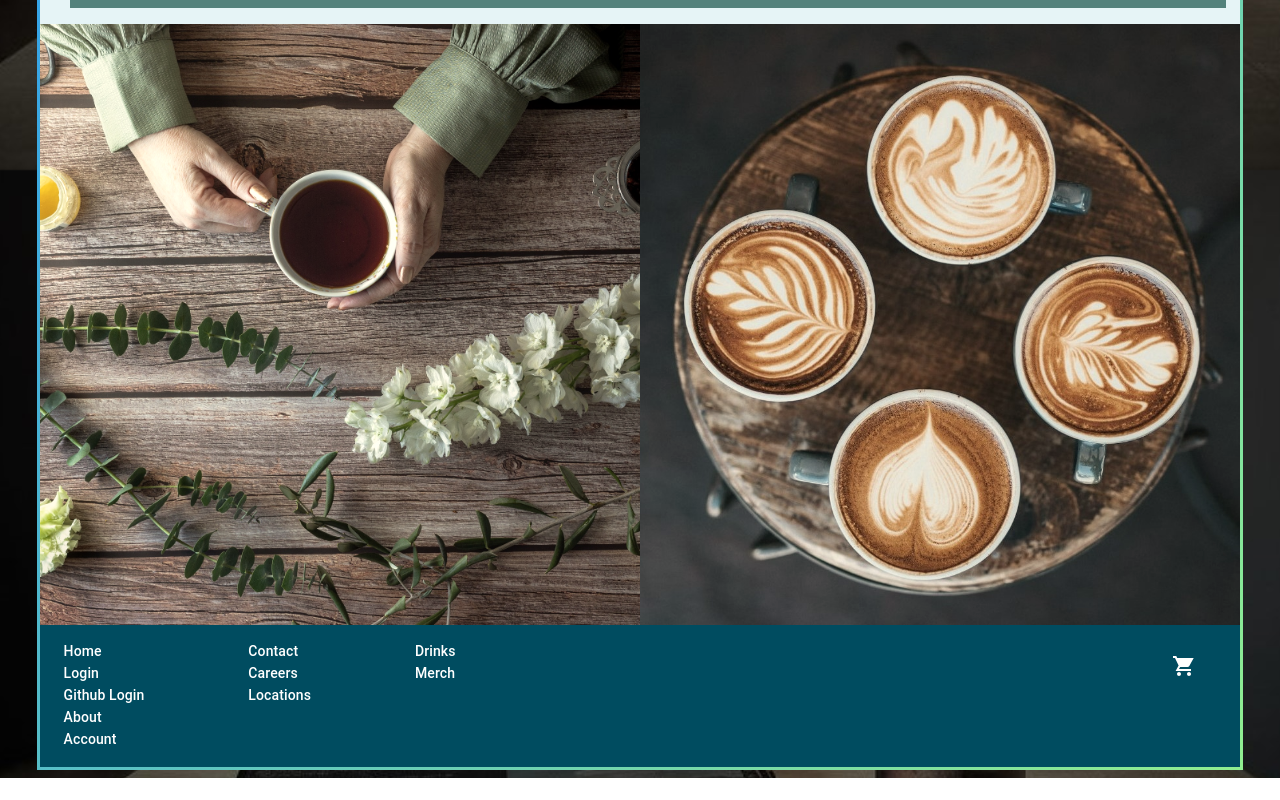
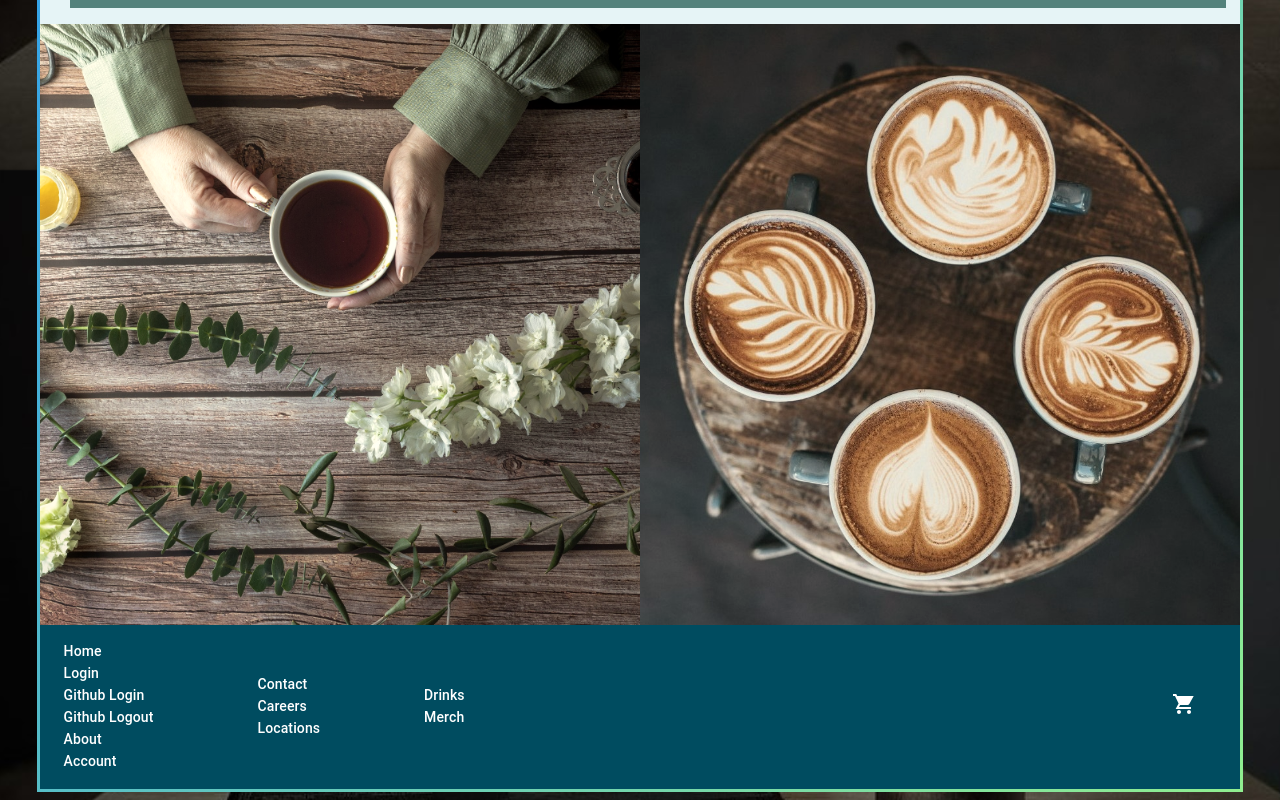
Before and after one commit to joedelbalzo/jdbportfolio, a React app: page /#/scriptforjava in a window 1280 px wide. Shown: the part 630-1430 px from the top of the page. Before the commit the page ends 1408 px from the top, so only its background shows below. Built offline with nearby package versions, Linux system fonts and the light colour scheme; no server answers; grey boxes are pictures that could not be loaded.

Commit message:
footer fixes

```diff
--- a/src/ScriptForJava/About/AboutContact.js
+++ b/src/ScriptForJava/About/AboutContact.js
@@ -9,14 +9,14 @@ const AboutContact = () => {
       <Typography
         sx={{
           fontFamily: "verdana",
-          fontSize: "1.5rem",
+          fontSize: "calc(12px + 1vw)",
           mx: "auto",
           marginTop: "1rem",
           marginBottom: "1rem",
-          maxWidth: "50%",
+          maxWidth: "70%",
         }}
       >
-        <h3>Please contact us at:</h3>
+        <h3 style={{ color: "black" }}>Please contact us at:</h3>
         <li style={{ listStyleType: "none" }}>
           Phone: <a href="tel:240-441-7689">240-441-7689</a>
         </li>
--- a/src/ScriptForJava/FooterNav.js
+++ b/src/ScriptForJava/FooterNav.js
@@ -1,14 +1,12 @@
 import { useSelector } from "react-redux";
-import { useNavigate, Link, useParams } from "react-router-dom";
-
-import * as React from "react";
+import { useNavigate, Link, useParams, useLocation } from "react-router-dom";
+import React, { useEffect } from "react";
 import { styled, alpha } from "@mui/material/styles";
 import AppBar from "@mui/material/AppBar";
 import Box from "@mui/material/Box";
 import Toolbar from "@mui/material/Toolbar";
 import IconButton from "@mui/material/IconButton";
 import Typography from "@mui/material/Typography";
-import InputBase from "@mui/material/InputBase";
 import Badge from "@mui/material/Badge";
 import MenuItem from "@mui/material/MenuItem";
 import Menu from "@mui/material/Menu";
@@ -33,29 +31,45 @@ const Search = styled("div")(({ theme }) => ({
   },
 }));
 
-const SearchIconWrapper = styled("div")(({ theme }) => ({
-  padding: theme.spacing(0, 2),
-  height: "100%",
-  position: "absolute",
-  pointerEvents: "none",
-  display: "flex",
-  alignItems: "center",
-  justifyContent: "center",
-}));
+const menuItems = [
+  { label: "Home", href: "/scriptforjava/home" },
+  { label: "Login", href: "/scriptforjava/login", display: { xs: "none", sm: "flex" } },
+  {
+    label: "Github Login",
+    href: `https://github.com/login/oauth/authorize?client_id=${window.client_id}`,
+    display: { xs: "none", sm: "flex" },
+  },
+  { label: "Github Logout", href: "/scriptforjava/logout", display: { xs: "none", sm: "flex" } },
+  { label: "About", href: "/scriptforjava/about", display: { xs: "none", sm: "flex" } },
+  { label: "Account", href: "/scriptforjava/account", display: { xs: "none", sm: "flex" } },
+  { label: "Contact", href: "/scriptforjava/about/contact", display: { xs: "none", sm: "flex" } },
+  { label: "Careers", href: "/scriptforjava/about/careers", display: { xs: "none", sm: "flex" } },
+  {
+    label: "Locations",
+    href: "/scriptforjava/about/locations",
+    display: { xs: "none", sm: "flex" },
+  },
+  { label: "Drinks", href: "/scriptforjava/drinks", display: { xs: "none", sm: "flex" } },
+  { label: "Merch", href: "/scriptforjava/merch", display: { xs: "none", sm: "flex" } },
+];
 
-const StyledInputBase = styled(InputBase)(({ theme }) => ({
-  color: "inherit",
-  "& .MuiInputBase-input": {
-    padding: theme.spacing(1, 1, 1, 0),
-    // vertical padding + font size from searchIcon
-    paddingLeft: `calc(1em + ${theme.spacing(4)})`,
-    transition: theme.transitions.create("width"),
-    width: "100%",
-    [theme.breakpoints.up("md")]: {
-      width: "20ch",
-    },
-  },
-}));
+const getCartLength = (cart) => {
+  let sum = 0;
+  // cart.lineItems.forEach((product) => {
+  //   sum += product.quantity;
+  // });
+  return sum;
+};
+
+const ScrollToTop = () => {
+  const { pathname } = useLocation();
+
+  useEffect(() => {
+    window.scrollTo(0, 0);
+  }, [pathname]);
+
+  return null;
+};
 
 export default function FooterNav() {
   const { auth, cart } = useSelector((state) => state);
@@ -82,14 +96,6 @@ export default function FooterNav() {
 
   const handleMobileMenuOpen = (event) => {
     setMobileMoreAnchorEl(event.currentTarget);
-  };
-
-  const getCartLength = () => {
-    let sum = 0;
-    // cart.lineItems.forEach((product) => {
-    //   sum += product.quantity;
-    // });
-    return sum;
   };
 
   const search = (ev) => {
@@ -176,14 +182,16 @@ export default function FooterNav() {
   );
 
   return (
-    <Box sx={{ flexGrow: 10, maxHeight: 1000, display: "flex" }}>
-      <AppBar position="static" style={{ background: "#004C60", display: "flex" }}>
+    <Box sx={{ flexGrow: 10, maxHeight: 1000 }}>
+      <ScrollToTop />
+      <AppBar position="static" style={{ background: "#004C60" }}>
         <Toolbar
           sx={{
-            alignItems: "flex-start",
-            justifyContent: "flex-start",
+            alignItems: "center",
+            justifyContent: "center",
             paddingTop: "1rem",
             paddingBottom: "1rem",
+            display: "flex",
           }}
         >
           <div
@@ -196,77 +204,17 @@ export default function FooterNav() {
               marginRight: 100,
             }}
           >
+            {menuItems.slice(0, 6).map((item) => (
               <Typography
+                key={item.label}
+                component={Link}
+                to={item.href}
                 variant="subtitle2"
-              // component="a"
-              href="/#/scriptforjava/home"
-              sx={{ textDecoration: "none", marginRight: 0.5, color: "white" }}
+                sx={{ textDecoration: "none", marginRight: 0.5, color: "white", ...item.display }}
               >
-              Home
+                {item.label}
               </Typography>
-            <Typography
-              variant="subtitle2"
-              href="/#/scriptforjava/login"
-              // component="a"
-              sx={{
-                display: { xs: "none", sm: "flex" },
-                textDecoration: "none",
-                marginRight: 0.5,
-                color: "white",
-              }}
-            >
-              Login
-            </Typography>
-            <Typography
-              variant="subtitle2"
-              href="/#/scriptforjava/merch"
-              // component="a"
-              sx={{
-                display: { xs: "none", sm: "flex" },
-                textDecoration: "none",
-                marginRight: 0.5,
-                color: "white",
-              }}
-            >
-              {!auth ? (
-                <a
-                  href={`https://github.com/login/oauth/authorize?client_id=${window.client_id}`}
-                  style={{ color: "white", textDecoration: "none" }}
-                >
-                  Github Login
-                </a>
-              ) : (
-                <Link to="/scriptforjava/logout" style={{ color: "white", textDecoration: "none" }}>
-                  Github Logout
-                </Link>
-              )}
-            </Typography>
-            <Typography
-              variant="subtitle2"
-              // component="a"
-              href="/#/scriptforjava/about"
-              sx={{
-                display: { xs: "none", sm: "flex" },
-                textDecoration: "none",
-                marginRight: 0.5,
-                color: "white",
-              }}
-            >
-              About
-            </Typography>
-            <Typography
-              variant="subtitle2"
-              // component="a"
-              href="/#/scriptforjava/account"
-              sx={{
-                display: { xs: "none", sm: "flex" },
-                textDecoration: "none",
-                marginRight: 0.5,
-                color: "white",
-              }}
-            >
-              Account
-            </Typography>
+            ))}
           </div>
           <div
             style={{
@@ -277,45 +225,17 @@ export default function FooterNav() {
               justifyContent: "flex-start",
             }}
           >
+            {menuItems.slice(6, 9).map((item) => (
               <Typography
+                key={item.label}
+                component={Link}
+                to={item.href}
                 variant="subtitle2"
-              // component="a"
-              href="/#/scriptforjava/about/contact"
-              sx={{
-                display: { xs: "none", sm: "flex" },
-                textDecoration: "none",
-                marginRight: 0.5,
-                color: "white",
-              }}
+                sx={{ textDecoration: "none", marginRight: 0.5, color: "white", ...item.display }}
               >
-              Contact
+                {item.label}
               </Typography>
-            <Typography
-              variant="subtitle2"
-              // component="a"
-              href="/#/scriptforjava/about/careers"
-              sx={{
-                display: { xs: "none", sm: "flex" },
-                textDecoration: "none",
-                marginRight: 0.5,
-                color: "white",
-              }}
-            >
-              Careers
-            </Typography>
-            <Typography
-              variant="subtitle2"
-              // component="a"
-              href="/#/scriptforjava/about/locations"
-              sx={{
-                display: { xs: "none", sm: "flex" },
-                textDecoration: "none",
-                marginRight: 0.5,
-                color: "white",
-              }}
-            >
-              Locations
-            </Typography>
+            ))}
           </div>
           <div
             style={{
@@ -327,37 +247,21 @@ export default function FooterNav() {
               marginLeft: 100,
             }}
           >
+            {menuItems.slice(9, 11).map((item) => (
               <Typography
+                key={item.label}
+                component={Link}
+                to={item.href}
                 variant="subtitle2"
-              // component="a"
-              href="/#/scriptforjava/menu"
-              sx={{
-                display: { xs: "none", sm: "flex" },
-                textDecoration: "none",
-                marginRight: 0.5,
-                color: "white",
-              }}
+                sx={{ textDecoration: "none", marginRight: 0.5, color: "white", ...item.display }}
               >
-              Drinks
+                {item.label}
               </Typography>
-            <Typography
-              variant="subtitle2"
-              // component="a"
-              href="/#/scriptforjava/merch"
-              sx={{
-                display: { xs: "none", sm: "flex" },
-                textDecoration: "none",
-                marginRight: 0.5,
-                color: "white",
-              }}
-            >
-              Merch
-            </Typography>
+            ))}
           </div>
           <Box sx={{ flexGrow: 1 }} />
-
           <IconButton size="large" color="inherit">
-            <Badge badgeContent={getCartLength()} color="error">
+            <Badge badgeContent={getCartLength(cart)} color="error">
               <Link to="/scriptforjava/cart">
                 <ShoppingCartSharp sx={{ pr: 1, color: "white" }} />
               </Link>
```
Also changed, not shown: 2 other files (tests, documents, lock files or other folders). Lines whose indentation alone changed are shown as unchanged.
